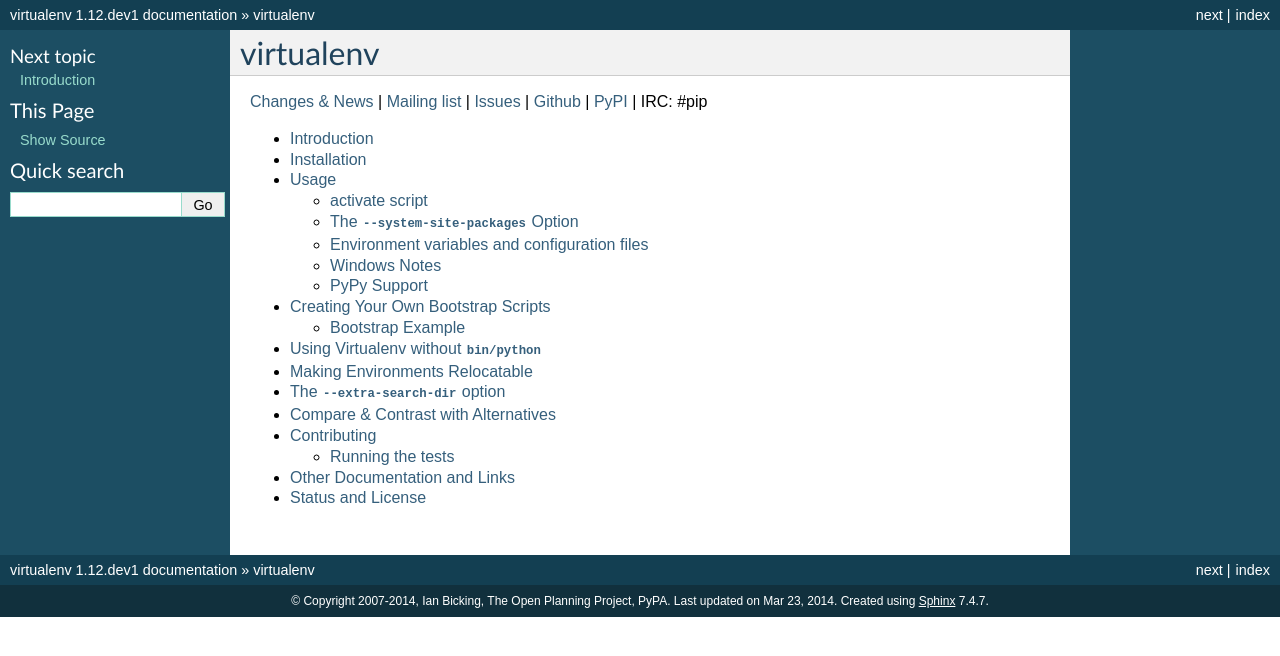
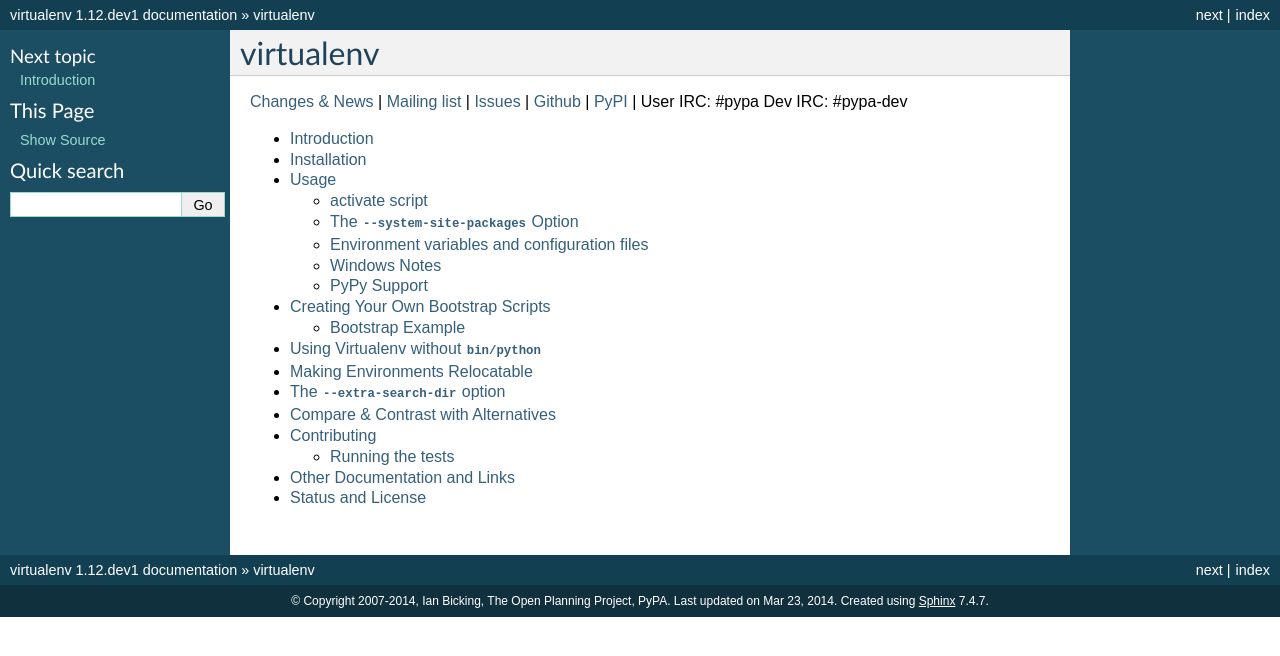
Before and after one commit to pypa/virtualenv, a Sphinx documentation site: the page built from docs/index.rst, in a window 1280 px wide. Shown: the top 656 px of the page. Built offline with Sphinx 7.4.7, drawn with Linux system fonts in a browser that asks for light colours.

Commit message:
Changed IRC channel names.

```diff
--- a/docs/index.rst
+++ b/docs/index.rst
@@ -7,7 +7,8 @@
 `Issues <https://github.com/pypa/virtualenv/issues>`_ |
 `Github <https://github.com/pypa/virtualenv>`_ |
 `PyPI <https://pypi.python.org/pypi/virtualenv/>`_ |
-IRC: #pip
+User IRC: #pypa
+Dev IRC: #pypa-dev
 
 .. comment: split here
 
```
Also changed, not shown: .travis.yml.
